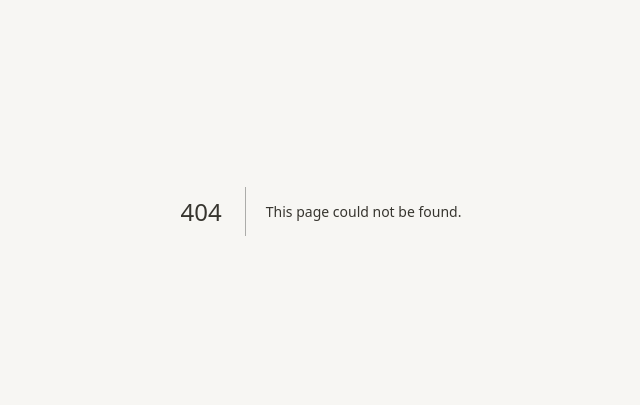
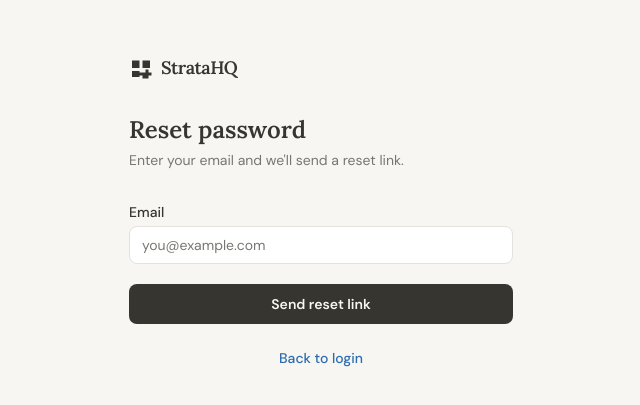
Before and after one commit to nyashahama/StrataHQ, a Next.js app: page /auth/forgot-password in a window 1280 px wide. Before the commit this address had no page. Shown: the part 189-594 px from the top of the page, without its empty margins (319-959 px from the left). Built offline with nearby package versions, Linux system fonts and the light colour scheme.

Commit message:
feat(app): add 404 page, loading skeletons, and forgot password flow

```diff
--- /dev/null
+++ b/app/agent/loading.tsx
@@ -0,0 +1,18 @@
+export default function Loading() {
+  return (
+    <div className="px-8 py-8 max-w-[900px]">
+      <div className="h-4 w-32 bg-border rounded animate-pulse mb-6" />
+      <div className="h-8 w-64 bg-border rounded animate-pulse mb-2" />
+      <div className="h-4 w-80 bg-border rounded animate-pulse mb-8" />
+      <div className="grid grid-cols-4 gap-4 mb-8">
+        {[...Array(4)].map((_, i) => (
+          <div key={i} className="bg-white border border-border rounded-lg px-5 py-4">
+            <div className="h-7 w-16 bg-border rounded animate-pulse mb-2" />
+            <div className="h-3 w-20 bg-border rounded animate-pulse" />
+          </div>
+        ))}
+      </div>
+      <div className="bg-white border border-border rounded-lg h-64 animate-pulse" />
+    </div>
+  )
+}
--- /dev/null
+++ b/app/app/[schemeId]/loading.tsx
@@ -0,0 +1,18 @@
+export default function Loading() {
+  return (
+    <div className="px-8 py-8 max-w-[900px]">
+      <div className="h-4 w-32 bg-border rounded animate-pulse mb-6" />
+      <div className="h-8 w-64 bg-border rounded animate-pulse mb-2" />
+      <div className="h-4 w-80 bg-border rounded animate-pulse mb-8" />
+      <div className="grid grid-cols-4 gap-4 mb-8">
+        {[...Array(4)].map((_, i) => (
+          <div key={i} className="bg-white border border-border rounded-lg px-5 py-4">
+            <div className="h-7 w-16 bg-border rounded animate-pulse mb-2" />
+            <div className="h-3 w-20 bg-border rounded animate-pulse" />
+          </div>
+        ))}
+      </div>
+      <div className="bg-white border border-border rounded-lg h-64 animate-pulse" />
+    </div>
+  )
+}
--- /dev/null
+++ b/app/auth/forgot-password/page.tsx
@@ -0,0 +1,65 @@
+'use client'
+import { useState } from 'react'
+import Link from 'next/link'
+import LogoIcon from '@/components/LogoIcon'
+
+export default function ForgotPasswordPage() {
+  const [email, setEmail] = useState('')
+  const [submitted, setSubmitted] = useState(false)
+
+  function handleSubmit(e: React.FormEvent) {
+    e.preventDefault()
+    setSubmitted(true)
+  }
+
+  return (
+    <main className="min-h-screen bg-page flex items-center justify-center px-4">
+      <div className="w-full max-w-sm py-12">
+        <div className="flex items-center gap-2 mb-8">
+          <LogoIcon className="w-6 h-6 fill-ink" />
+          <span className="font-serif font-semibold text-ink text-lg tracking-tight">StrataHQ</span>
+        </div>
+
+        {submitted ? (
+          <div>
+            <h1 className="font-serif text-2xl font-semibold text-ink mb-3">Check your email</h1>
+            <p className="text-muted text-sm mb-6">
+              If an account exists for <strong>{email}</strong>, a password reset link has been sent.
+            </p>
+            <Link href="/auth/login" className="text-[13px] text-accent font-medium hover:underline">
+              Back to login →
+            </Link>
+          </div>
+        ) : (
+          <div>
+            <h1 className="font-serif text-2xl font-semibold text-ink mb-1">Reset password</h1>
+            <p className="text-muted text-sm mb-8">Enter your email and we&apos;ll send a reset link.</p>
+            <form onSubmit={handleSubmit} className="space-y-5">
+              <div>
+                <label htmlFor="email" className="block text-sm font-medium text-ink mb-1">Email</label>
+                <input
+                  id="email"
+                  type="email"
+                  required
+                  value={email}
+                  onChange={e => setEmail(e.target.value)}
+                  className="w-full rounded border border-border bg-white px-3 py-2 text-sm text-ink placeholder:text-muted focus:outline-none focus:border-accent"
+                  placeholder="you@example.com"
+                />
+              </div>
+              <button
+                type="submit"
+                className="w-full rounded bg-ink text-page py-2.5 text-sm font-semibold hover:opacity-90 transition-opacity"
+              >
+                Send reset link
+              </button>
+            </form>
+            <p className="mt-6 text-center text-sm text-muted">
+              <Link href="/auth/login" className="text-accent hover:underline font-medium">Back to login</Link>
+            </p>
+          </div>
+        )}
+      </div>
+    </main>
+  )
+}
--- a/app/auth/login/page.tsx
+++ b/app/auth/login/page.tsx
@@ -125,12 +125,12 @@ export default function LoginPage() {
               >
                 Password
               </label>
-              <a
-                href="#"
+              <Link
+                href="/auth/forgot-password"
                 className="text-xs text-accent hover:underline"
               >
                 Forgot password?
-              </a>
+              </Link>
             </div>
             <input
               id="password"
--- /dev/null
+++ b/app/not-found.tsx
@@ -0,0 +1,24 @@
+import Link from 'next/link'
+import LogoIcon from '@/components/LogoIcon'
+
+export default function NotFound() {
+  return (
+    <main className="min-h-screen bg-page flex items-center justify-center px-4">
+      <div className="text-center">
+        <div className="flex items-center justify-center gap-2 mb-10">
+          <LogoIcon className="w-6 h-6 fill-ink" />
+          <span className="font-serif font-semibold text-ink text-lg tracking-tight">StrataHQ</span>
+        </div>
+        <p className="text-[11px] font-semibold text-muted uppercase tracking-widest mb-3">404</p>
+        <h1 className="font-serif text-[32px] font-semibold text-ink mb-3">Page not found</h1>
+        <p className="text-[14px] text-muted mb-8">This page doesn&apos;t exist or you don&apos;t have access.</p>
+        <Link
+          href="/auth/login"
+          className="text-[13px] font-semibold text-accent hover:underline"
+        >
+          Back to login →
+        </Link>
+      </div>
+    </main>
+  )
+}
```
